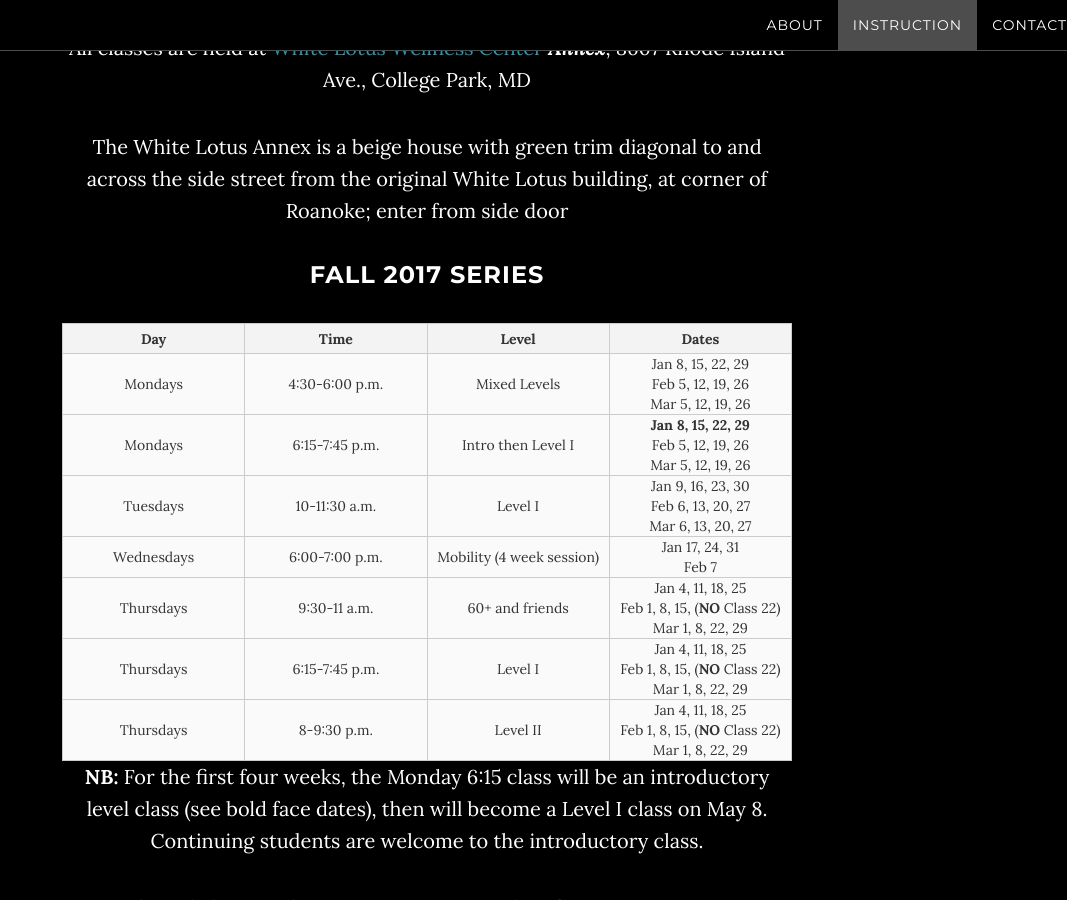
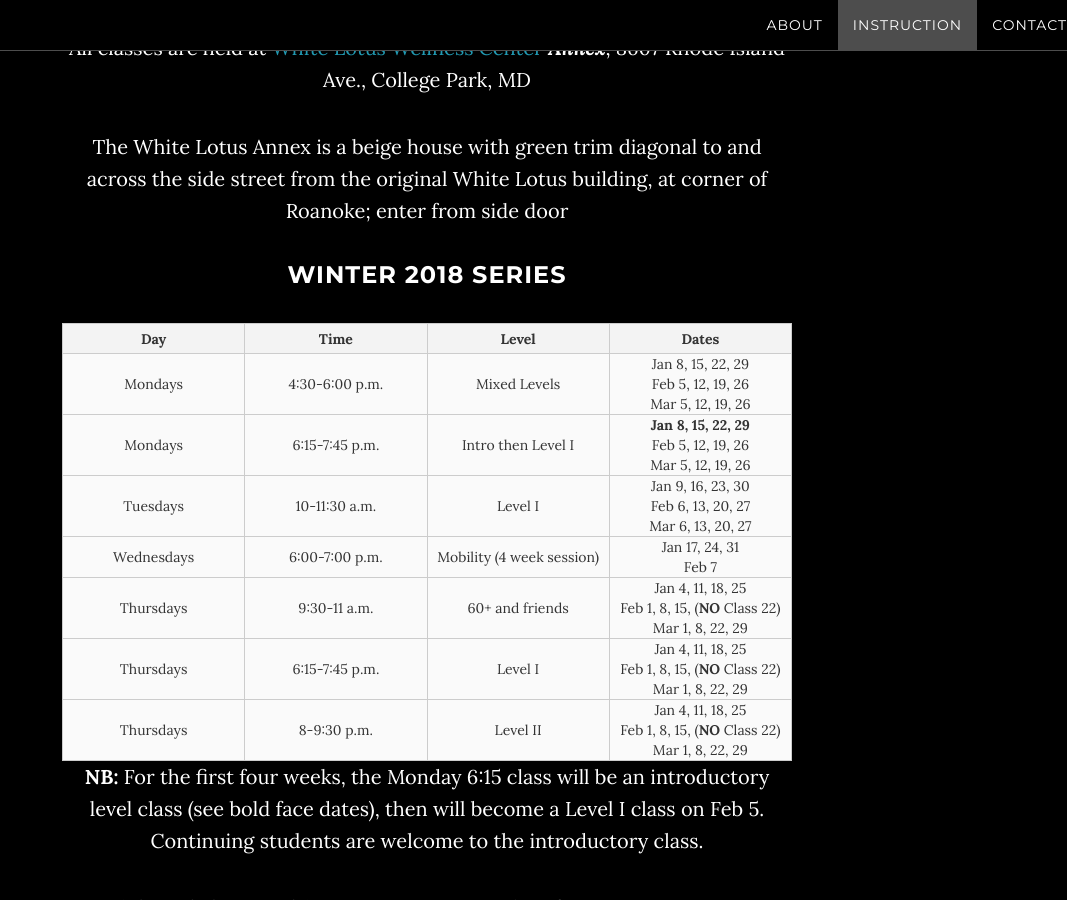
Before and after one commit to AnnaRainYoga/annarainyoga.github.io, a Jekyll site: the page built from index.html, in a window 1280 px wide and 900 px high, scrolled down 3158 px. Shown: the whole window, without its empty margins (213-1280 px from the left). Built offline with Jekyll 4.4.1, drawn with Linux system fonts in a browser that asks for light colours; some of the changed text lies outside the part shown.

Commit message:
updated remaining seasonal text

```diff
--- a/_includes/instruction.html
+++ b/_includes/instruction.html
@@ -9,7 +9,7 @@
 	            <p>The White Lotus Annex is a beige house with green trim diagonal to and across the side street from
 			    the original White Lotus building, at corner of Roanoke; enter from side door</p>
 
-                    <h3>Fall 2017 Series</h3>
+                    <h3>Winter 2018 Series</h3>
 			<div class="contatiner">
 				<table style="table-layout: fixed; width: 100%">
 					<thead>
@@ -62,17 +62,17 @@
 				</table>
 			</div>
 
-<p><b>NB:</b> For the first four weeks, the Monday 6:15 class will be an introductory level class (see bold face dates), then will become a Level I class on May 8. Continuing students are welcome to the introductory class.</p>
+<p><b>NB:</b> For the first four weeks, the Monday 6:15 class will be an introductory level class (see bold face dates), then will become a Level I class on Feb 5. Continuing students are welcome to the introductory class.</p>
 
 <p><b>Special Workshops and/or Pranayama</b> -- Sunday afteroons, tentative; time and cost TBD</p>
 
 
 
 <h3>Cost</h3>
-<p>4 week intro series, $52; 11 week session $165, paid in advance buys 12 classes.
+<p>4 week intro series $52; 12 week session $180, paid in advance buys 13 classes. 4-week Wednesday series $50
 All others pay what you can: $16-18 per class suggested.
 Payment is accepted in cash or check made out to Anna Rain.
-<p>This session ends Tuesday, December 19.<i><b>No credit will be carried over to the the next session.</b></i></p>
+<p>This session ends Thursday, March 29.<i><b>No credit will be carried over to the the next session.</b></i></p>
 <p><i>Please</i> see me if you need assistance paying for classes.</p>
 
 <p><b>Inspire and deepen your home practice!</b> Private instruction—in your home, at your convenience, with focus on your goals:
```
